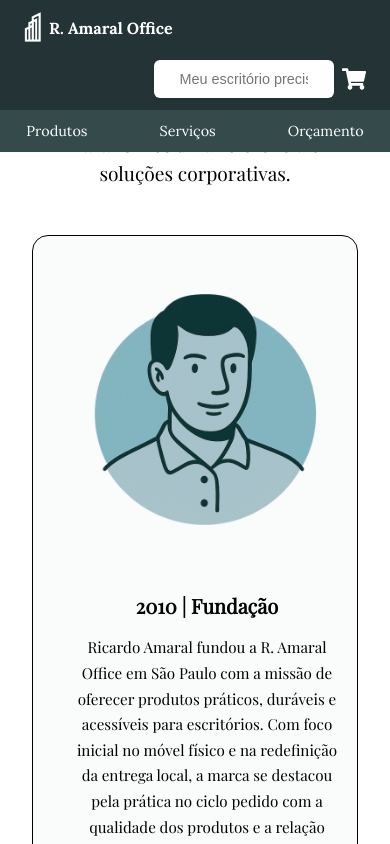
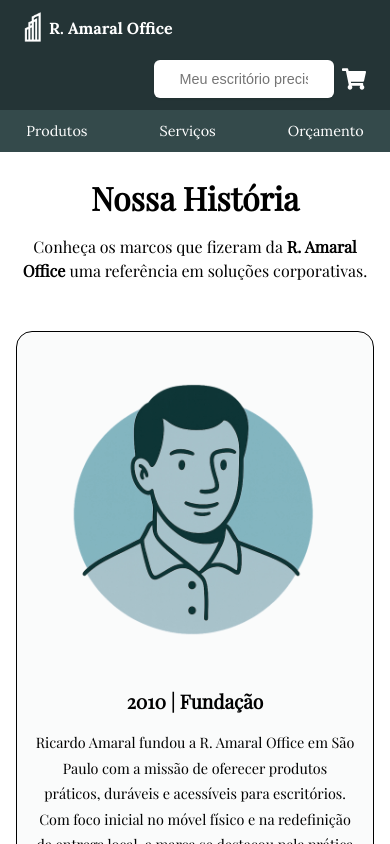
Before and after one commit to Caiosr2/Site-R.Amaral_Office, a React (Vite) app in the folder aula-front/: page /nossa-historia in a window 390 px wide. Shown: the top 844 px of the page. Built offline with nearby package versions, Linux system fonts and the light colour scheme.

Commit message:
Ajustes responsividade

```diff
--- a/aula-front/src/pages/Produto_especifico.tsx
+++ b/aula-front/src/pages/Produto_especifico.tsx
@@ -48,17 +48,18 @@
   width: 100%;
   min-height: 100vh;
   background-color: #f4f4f4;
-  padding: 2rem 1rem;
-  padding-top: 110px; /* espaço para o header fixo */
+  padding: 8rem 2rem 2rem; /* 🔥 8rem de padding-top (128px) para desktop */
   display: flex;
   justify-content: center;
   align-items: flex-start;
   box-sizing: border-box;
 
   @media (max-width: 768px) {
-    padding: 1rem;
-    padding-top: 110px;
-    align-items: stretch;
+    padding: 7rem 1.5rem 2rem; /* 🔥 ajusta para tablets */
+  }
+
+  @media (max-width: 425px) {
+    padding: 10rem 1rem 2rem; /* 🔥 ainda mais no mobile pequeno */
   }
 `;
 
@@ -104,12 +105,14 @@
 `;
 
 export const ProductImage = styled.img`
-  width: 100%;
-  max-width: 320px;
+  width: 320px; /* 🔥 Tamanho fixo para telas grandes */
+  height: auto;
   border-radius: 12px;
   box-shadow: 0 8px 16px rgba(0, 0, 0, 0.1);
+  object-fit: contain;
 
   @media (max-width: 768px) {
+    width: 100%; /* 🔥 Abaixo de 768px, imagem vira responsiva */
     max-width: 240px;
   }
 `;
--- a/aula-front/src/pages/Produtos.tsx
+++ b/aula-front/src/pages/Produtos.tsx
@@ -115,9 +115,15 @@
 
 const Container = styled.div`
   display: flex;
-  padding: 2rem;
+  padding: 8rem;
   gap: 2rem;
   background-color: #f4f4f4;
+  flex-wrap: wrap;
+
+  @media (max-width: 768px) {
+    padding: 7rem 2rem 2rem 2rem;
+    flex-direction: column;
+  }
 `;
 
 const Sidebar = styled.div`
@@ -125,7 +131,7 @@
   padding: 1.5rem;
   border-radius: 1rem;
   min-width: 220px;
-  margin-top: 4.5rem;
+  margin-top: 3.5rem;
 
   h3 {
     margin-bottom: 1rem;
@@ -144,6 +150,11 @@
       margin-right: 0.5rem;
       transform: scale(1.4);
     }
+  }
+
+  @media (max-width: 425px) {
+    margin-top: 5rem;
+    width: 100%;
   }
 `;
 
--- a/aula-front/src/styles/NossaHistoria.css
+++ b/aula-front/src/styles/NossaHistoria.css
@@ -1,6 +1,6 @@
 .historia-container {
   width: 100%;
-    padding: 2rem;
+  padding: 8rem 4rem 4rem 4rem;
   box-sizing: border-box;
   background-color: white;
   font-family: 'Playfair Display', serif;
@@ -34,7 +34,7 @@
   flex-wrap: wrap;
   align-items: center;
   gap: 2rem;
-    background-color: #fafbfb;;
+  background-color: #fafbfb;
   border-radius: 1rem;
   padding: 1.5rem;
   border: 0.1rem solid black;
@@ -43,8 +43,10 @@
 .evento img {
   flex: 1 1 300px;
   max-width: 300px;
+  width: 100%;
   height: auto;
   border-radius: 0.5rem;
+  object-fit: cover;
 }
 
 .texto {
@@ -61,21 +63,60 @@
   line-height: 1.6rem;
 }
 
-  /* Responsivo para telas menores */
 @media (max-width: 768px) {
+  .historia-container {
+    padding: 8rem 2rem 3rem 2rem;
+  }
+
   .evento {
     flex-direction: column;
     text-align: center;
   }
 
+  .texto {
+    flex: 1 1 auto;
+  }
+
   .texto h2 {
-      font-size: 1.25rem;
+    font-size: 1.3rem;
   }
 
   .texto p {
     font-size: 0.95rem;
   }
 }
+
+@media (max-width: 425px) {
+  .historia-container {
+    padding: 11rem 1rem 2rem 1rem;
+  }
+
+  .historia-header h1 {
+    font-size: 2rem;
+  }
+
+  .historia-header p {
+    font-size: 1rem;
+  }
+
+  .evento {
+    padding: 1rem;
+    gap: 1rem;
+  }
+
+  .evento img {
+    max-width: 100%;
+  }
+
+  .texto h2 {
+    font-size: 1.2rem;
+  }
+
+  .texto p {
+    font-size: 0.9rem;
+  }
+}
+
 .avatar-img {
   filter: brightness(0.80) saturate(80%) hue-rotate(150deg);
 }
```
Lines whose indentation alone changed are shown as unchanged.
